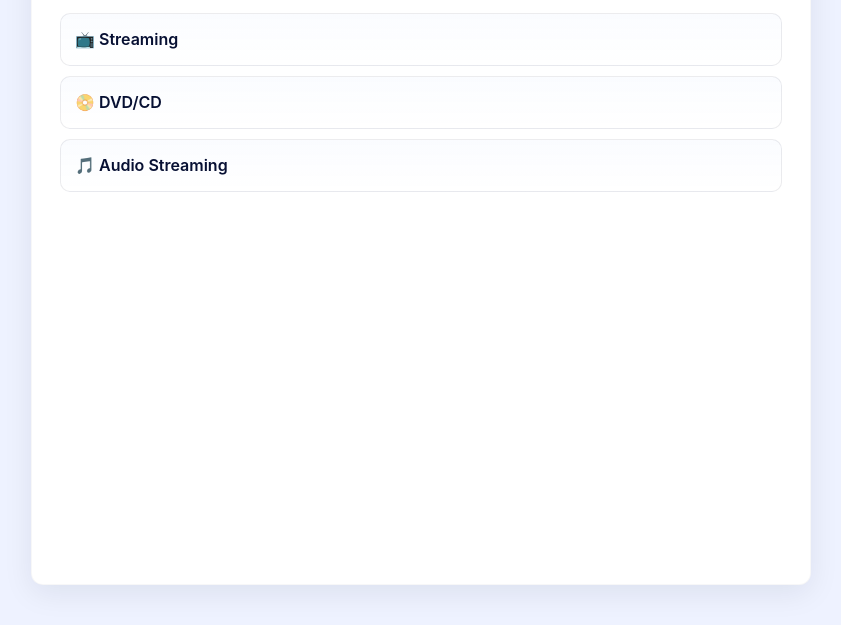
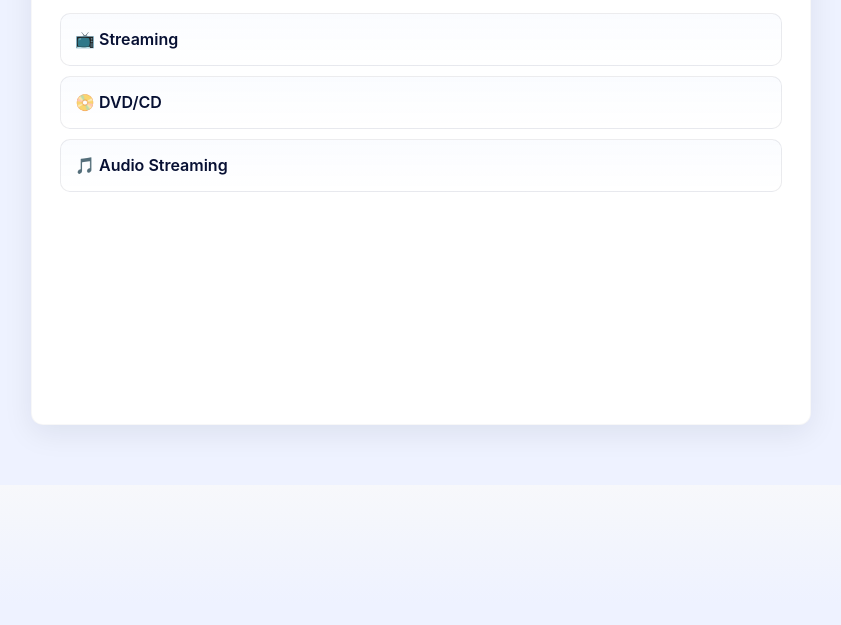
Before and after one commit to SyntaxError1010/Home-Cinema-Manual, a plain HTML site: page index.html in a window 1280 px wide. Shown: the part 155-780 px from the top of the page, without its empty margins (219-1060 px from the left). Drawn offline with Linux system fonts and the light colour scheme.

Commit message:
Update index.html

```diff
--- a/index.html
+++ b/index.html
@@ -27,7 +27,7 @@
       padding:60px 20px;           /* Space around content */
       color:#0f172a;               /* Default text color */
       line-height:1.45;            /* Readable line height */
-      min-height:100vh;            /* Full viewport height */
+      min-height:80vh;            /* Full viewport height */
     }
 
     .container{
```
